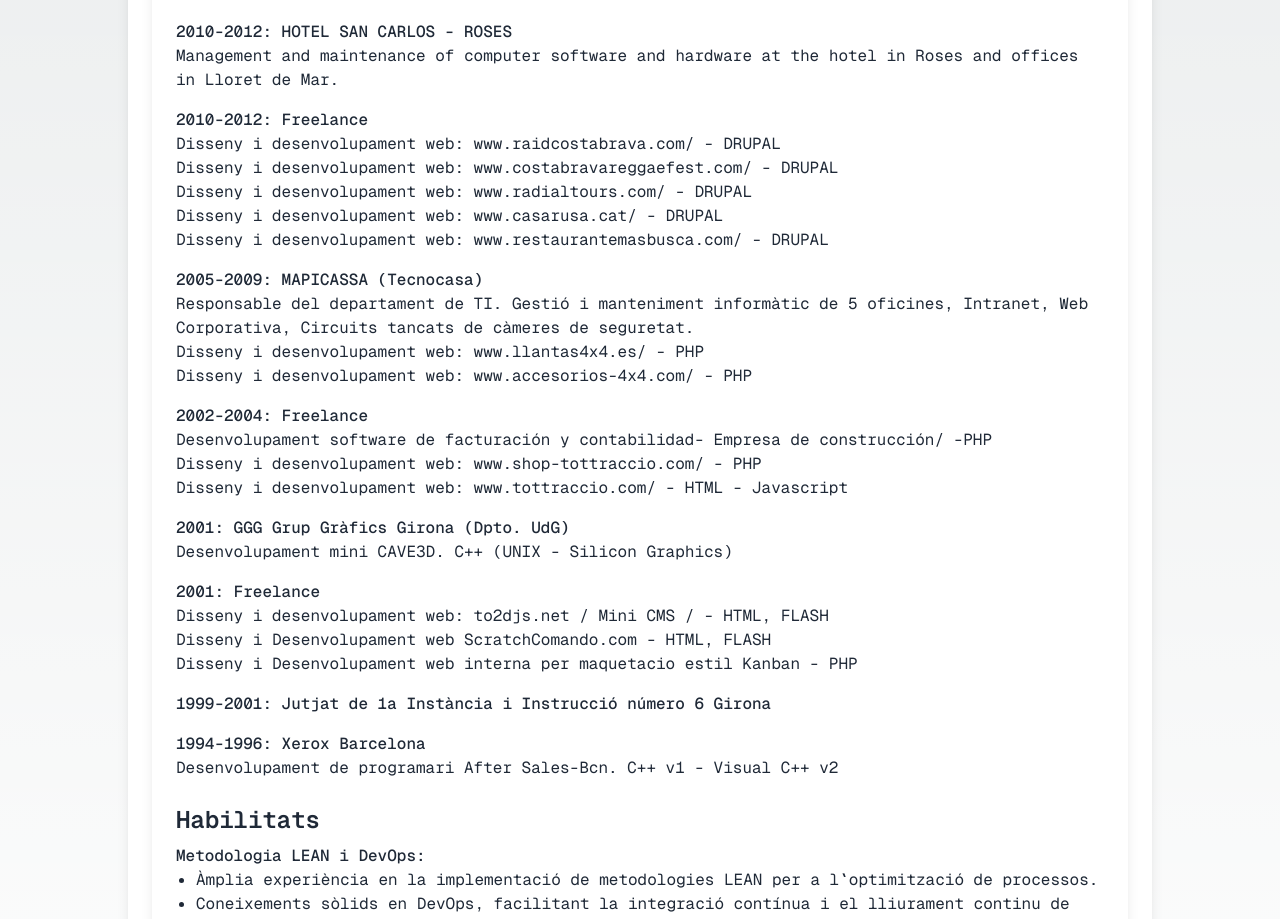
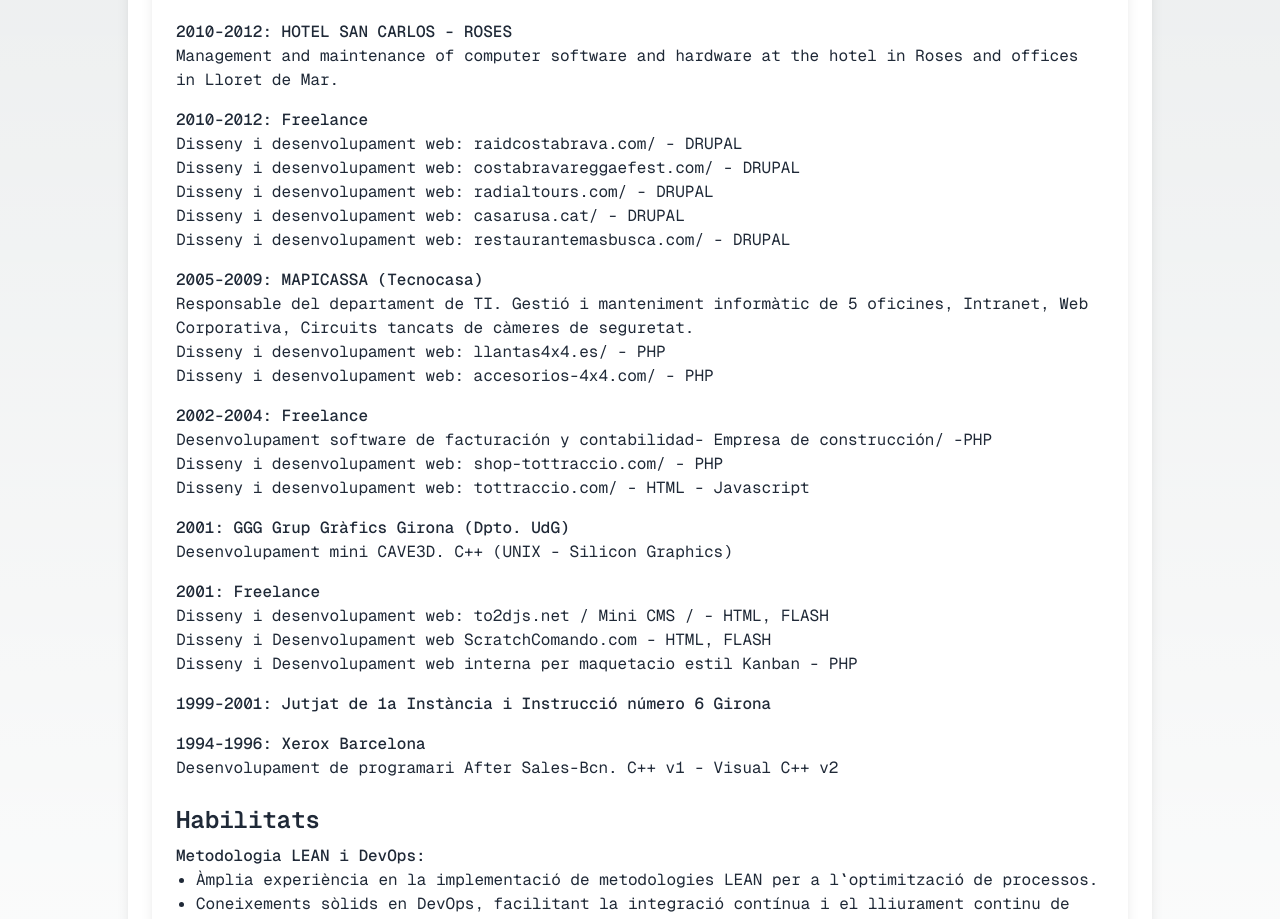
Before and after one commit to cescofors75/cesco.dev, a Next.js app: page / in a window 1280 px wide. Shown: the part 1804-2723 px from the top of the page. Built offline with nearby package versions, Linux system fonts and the light colour scheme.

Commit message:
Actualizar información de experiencia laboral y corregir enlaces de sitios web

```diff
--- a/components/component/component.tsx
+++ b/components/component/component.tsx
@@ -142,25 +142,25 @@
     </div>
     <div>
       <h3 className="font-medium">2010-2012: Freelance</h3>
-      <p>Disseny i desenvolupament web: www.raidcostabrava.com/ - DRUPAL</p>
-      <p>Disseny i desenvolupament web: www.costabravareggaefest.com/ - DRUPAL</p>
-      <p>Disseny i desenvolupament web: www.radialtours.com/ - DRUPAL</p>
-      <p>Disseny i desenvolupament web: www.casarusa.cat/ - DRUPAL</p>
-      <p>Disseny i desenvolupament web: www.restaurantemasbusca.com/ - DRUPAL</p>
+      <p>Disseny i desenvolupament web: raidcostabrava.com/ - DRUPAL</p>
+      <p>Disseny i desenvolupament web: costabravareggaefest.com/ - DRUPAL</p>
+      <p>Disseny i desenvolupament web: radialtours.com/ - DRUPAL</p>
+      <p>Disseny i desenvolupament web: casarusa.cat/ - DRUPAL</p>
+      <p>Disseny i desenvolupament web: restaurantemasbusca.com/ - DRUPAL</p>
     </div>
     <div>
 
       <h3 className="font-medium">2005-2009: MAPICASSA (Tecnocasa)</h3>
       <p>Responsable del departament de TI. Gestió i manteniment informàtic de 5 oficines, Intranet, Web Corporativa, Circuits tancats de càmeres de seguretat.</p>
-      <p>Disseny i desenvolupament web: www.llantas4x4.es/ - PHP</p>
-      <p>Disseny i desenvolupament web: www.accesorios-4x4.com/ - PHP</p>
+      <p>Disseny i desenvolupament web: llantas4x4.es/ - PHP</p>
+      <p>Disseny i desenvolupament web: accesorios-4x4.com/ - PHP</p>
     </div>
     <div>
       <h3 className="font-medium">2002-2004: Freelance</h3>
 
       <p>Desenvolupament software de facturación y contabilidad- Empresa de construcción/ -PHP</p>
-      <p>Disseny i desenvolupament web: www.shop-tottraccio.com/ - PHP </p>
-      <p>Disseny i desenvolupament web: www.tottraccio.com/ - HTML - Javascript</p>
+      <p>Disseny i desenvolupament web: shop-tottraccio.com/ - PHP </p>
+      <p>Disseny i desenvolupament web: tottraccio.com/ - HTML - Javascript</p>
     </div>
     <div>
       <h3 className="font-medium">2001: GGG Grup Gràfics Girona (Dpto. UdG)</h3>
```
